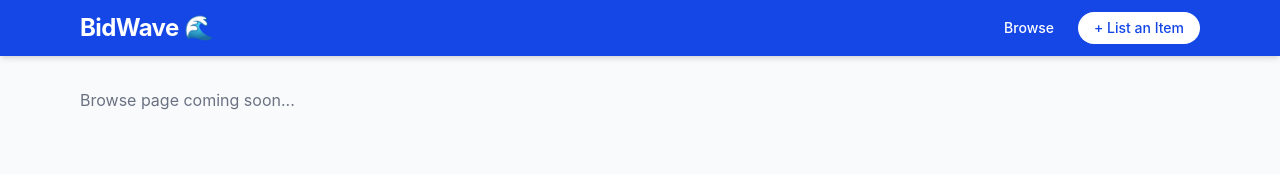
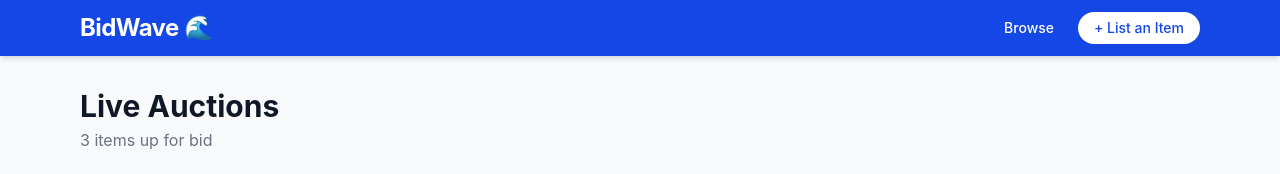
Before and after one commit to dad2jrn/bidwave, a React (Vite) app: page / in a window 1280 px wide. Shown: the top 174 px of the page. Built offline with nearby package versions, Linux system fonts and the light colour scheme.

Commit message:
feat: remove placeholder BrowsePage component and import actual BrowsePage

```diff
--- a/src/App.tsx
+++ b/src/App.tsx
@@ -1,11 +1,9 @@
 import { BrowserRouter, Routes, Route } from 'react-router-dom';
 import { Navbar } from './components/Navbar';
+import { BrowsePage } from './pages/BrowsePage';
 
 // We'll create these pages in the next lesson
 // For now, placeholder components so the app compiles
-function BrowsePage() {
-  return <p className="text-gray-500">Browse page coming soon...</p>;
-}
 function CreateListingPage() {
   return <p className="text-gray-500">Create listing page coming soon...</p>;
 }
```
